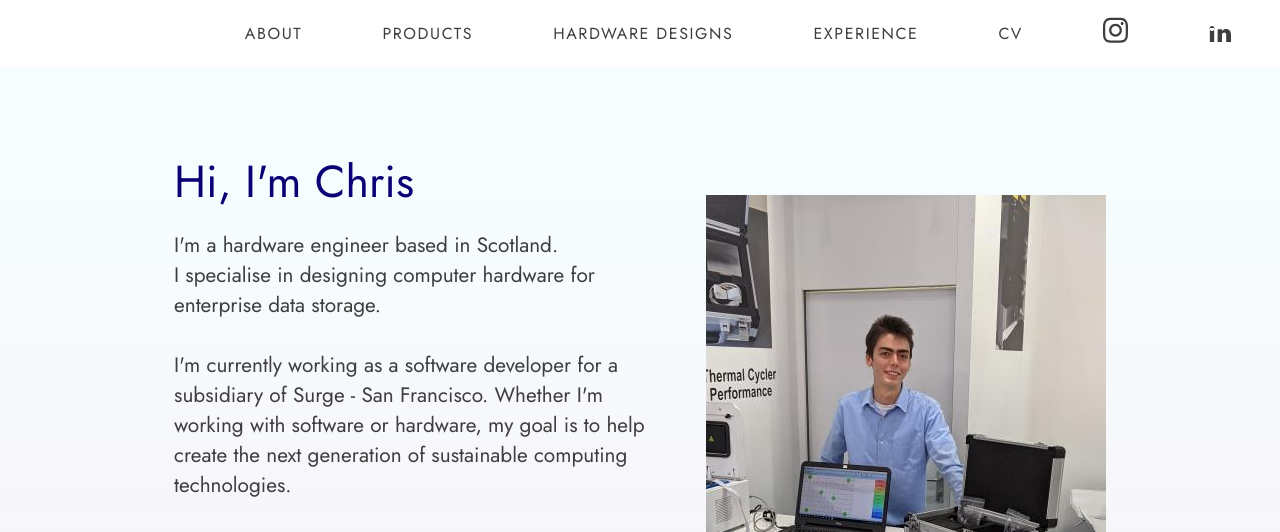
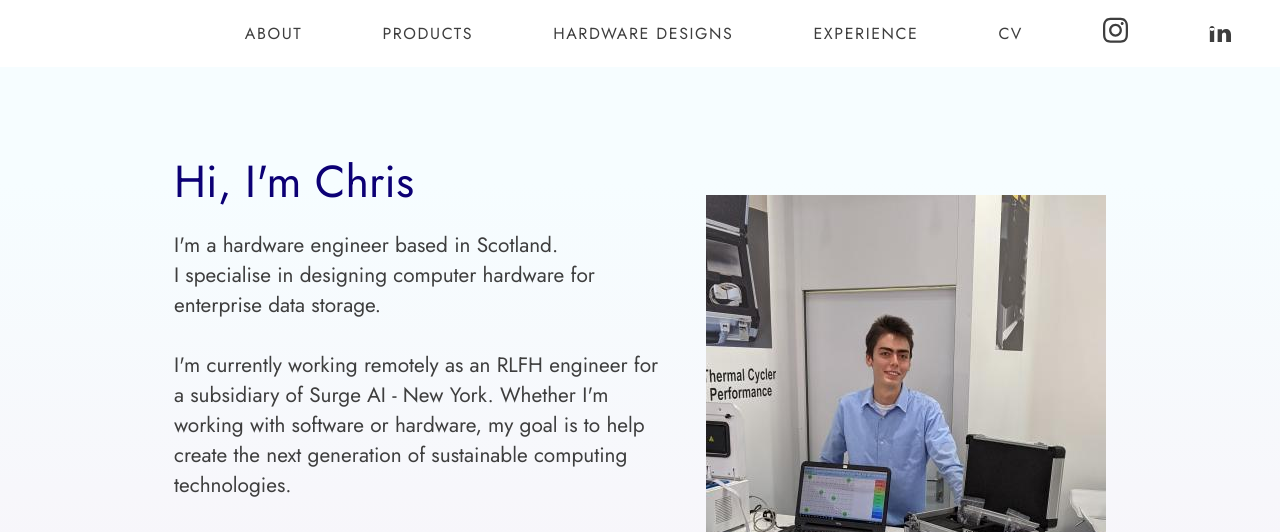
Before and after one commit to Hurfanator/hurfanator.github.io, a plain HTML site: page index.html in a window 1280 px wide. Shown: the top 532 px of the page. Drawn offline with nearby package versions, Linux system fonts and the light colour scheme; grey boxes are pictures that could not be loaded; a script that the page names is missing.

Commit message:
Update index.html
Location of Surge changed.

```diff
--- a/index.html
+++ b/index.html
@@ -72,7 +72,7 @@
 							<p>
 								I'm a hardware engineer based in Scotland. <br>
 								I specialise in designing computer hardware for enterprise data storage. <br><br>
-								I'm currently working as a software developer for a subsidiary of Surge - San Francisco.
+								I'm currently working remotely as an RLFH engineer for a subsidiary of Surge AI - New York.
 								Whether I'm working with software or hardware, my goal is to help create the next generation of sustainable computing technologies.
 							</p>
 							<div class = "hatbox">
```
